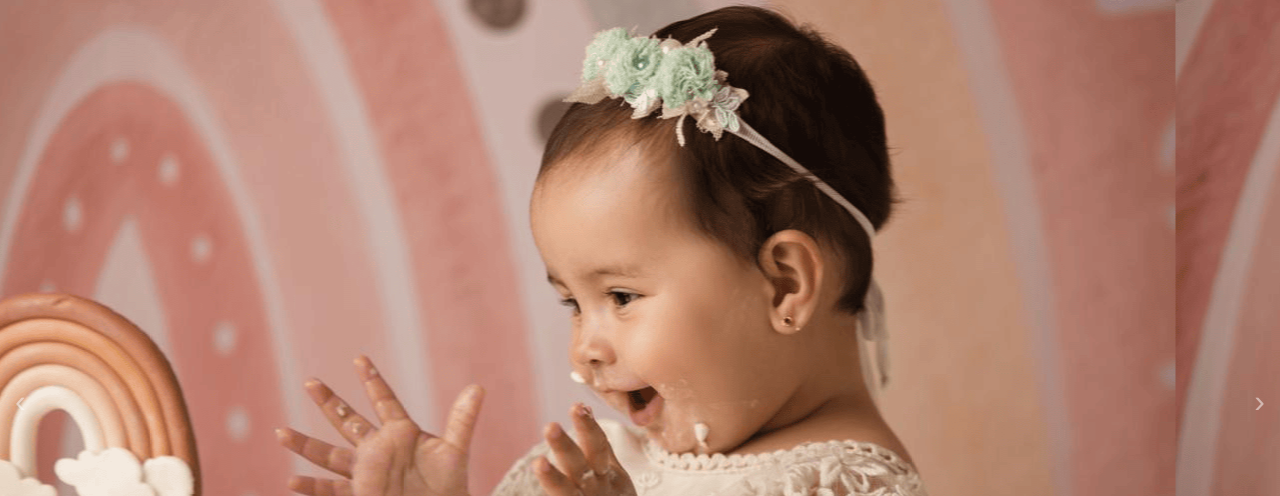
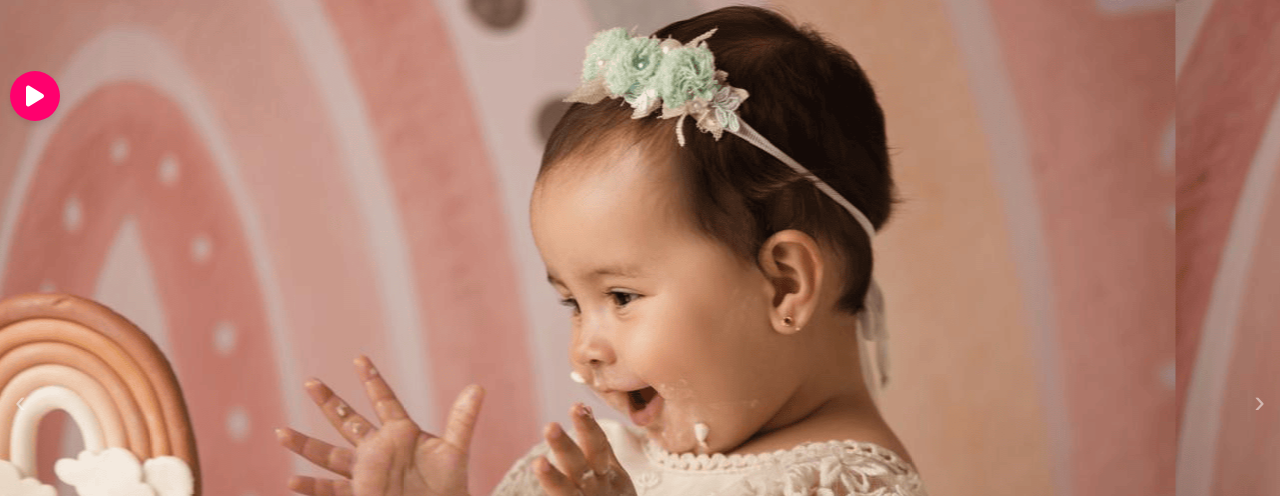
Before and after one commit to LeandroMussi99/Invitacion-Bautismo, a plain HTML site: page index.html in a window 1280 px wide. Shown: the part 304-800 px from the top of the page. Drawn offline with Linux system fonts and the light colour scheme.

Commit message:
Agregar musica

```diff
--- a/index.html
+++ b/index.html
@@ -101,6 +101,15 @@
                 target="_blank" class="button">Cómo Llegar</a>
         </div>
 
+        <audio id="background-music" autoplay loop>
+            <source src="musica/fondo.mp3" type="audio/mpeg">
+            Tu navegador no soporta el elemento de audio.
+        </audio>
+
+        <button id="music-control">
+            <i class="fas fa-play"></i>
+        </button>
+
         <br>
 
         <footer class="footer-copyright">
--- a/script.js
+++ b/script.js
@@ -59,4 +59,20 @@ document.addEventListener('DOMContentLoaded', () => {
     document.querySelectorAll('.slider-container').forEach(sliderContainer => {
         initializeSlider(sliderContainer);
     });
+
+    const musicControl = document.getElementById("music-control");
+    const backgroundMusic = document.getElementById("background-music");
+
+    musicControl.addEventListener("click", () => {
+        if (backgroundMusic.paused) {
+            backgroundMusic.play();
+            musicControl.innerHTML = '<i class="fas fa-pause"></i>'; // Cambia al ícono de pausa
+        } else {
+            backgroundMusic.pause();
+            musicControl.innerHTML = '<i class="fas fa-play"></i>'; // Cambia al ícono de play
+        }
+    });
+
+
+
 });
--- a/styles.css
+++ b/styles.css
@@ -213,6 +213,39 @@ h2 {
     font-family: 'Roboto', sans-serif;
 }
 
+/* Posicionamiento del botón */
+#music-control {
+    position: fixed; /* Para que se quede en un lugar fijo */
+    top: 50%; /* Centrado verticalmente */
+    left: 10px; /* Pegado a la izquierda con un pequeño margen */
+    transform: translateY(-50%); /* Ajusta el centrado vertical */
+    z-index: 100; /* Asegúrate de que esté por encima de otros elementos */
+
+    /* Estilo del botón */
+    background-color: #ff006e; /* Color llamativo */
+    color: white; /* Texto/blanco */
+    border: none; /* Sin bordes */
+    border-radius: 50%; /* Botón redondo */
+    width: 50px; /* Tamaño del botón */
+    height: 50px; /* Tamaño del botón */
+    display: flex; /* Para alinear el ícono */
+    align-items: center; /* Centrar ícono verticalmente */
+    justify-content: center; /* Centrar ícono horizontalmente */
+    box-shadow: 0px 4px 6px rgba(0, 0, 0, 0.1); /* Sombra elegante */
+    cursor: pointer; /* Manito al pasar el mouse */
+    transition: all 0.3s ease; /* Animación para hover */
+}
+
+/* Efecto hover */
+#music-control:hover {
+    background-color: #ff4d9a; /* Cambia ligeramente el color */
+    transform: translateY(-50%) scale(1.1); /* Un poco más grande */
+}
+
+/* Ícono del botón (pausa/play) */
+#music-control i {
+    font-size: 24px; /* Tamaño del ícono */
+}
 
 /* Responsividad */
 @media (max-width: 600px) {
```
Also changed, not shown: 1 other file.
